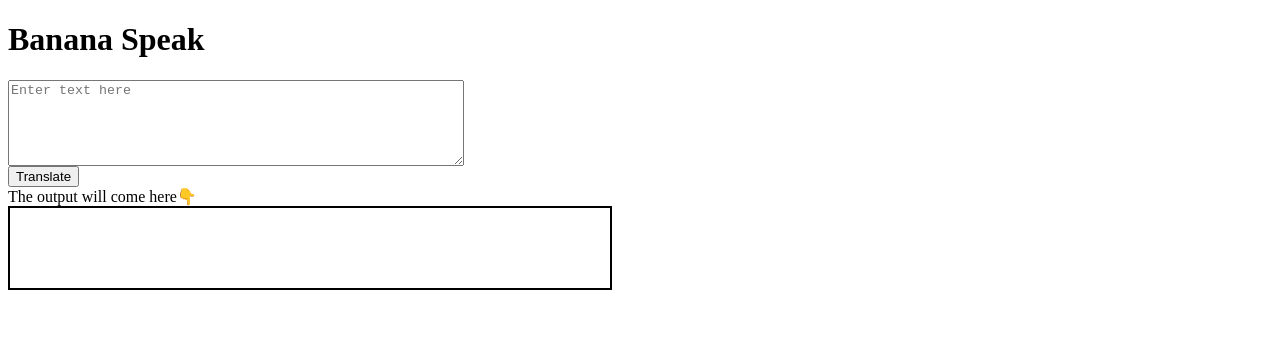
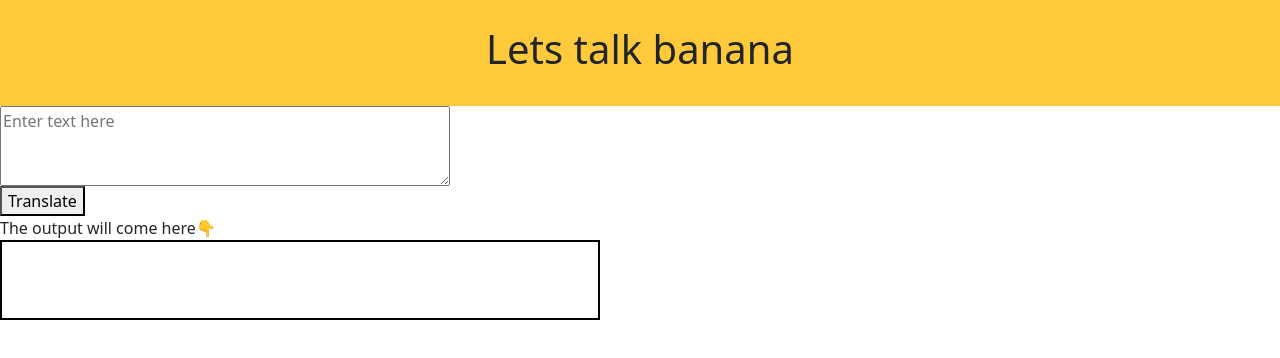
Before and after one commit to saloni23j/Minions-App, a plain HTML site: page index.html in a window 1280 px wide. Drawn offline with nearby package versions, Linux system fonts and the light colour scheme.

Commit message:
added navbar

```diff
--- a/index.html
+++ b/index.html
@@ -5,14 +5,21 @@
     <meta charset="UTF-8">
     <meta http-equiv="X-UA-Compatible" content="IE=edge">
     <meta name="viewport" content="width=device-width, initial-scale=1.0">
-    <title>Document</title>
+    <title>Banana Talk</title>
+    <link href="https://cdn.jsdelivr.net/npm/bootstrap@5.0.1/dist/css/bootstrap.min.css" rel="stylesheet"
+        integrity="sha384-+0n0xVW2eSR5OomGNYDnhzAbDsOXxcvSN1TPprVMTNDbiYZCxYbOOl7+AMvyTG2x" crossorigin="anonymous">
     <link href="styles.css" rel="stylesheet">
 
 </head>
 
 <body>
+    <!-- NAVIGATION -->
+    <nav>
+        <div class="container-fluid">
+          <h1 class = "head">Lets talk banana</h1>
+        </div>
+      </nav>
 
-    <h1>Banana Speak</h1>
     <textarea id="text-input" placeholder="Enter text here"></textarea>
 
     <button id="btn-translate">Translate</button>
@@ -20,7 +27,7 @@
     <div> The output will come here👇</div>
     <div id="output"></div>
 
-    <script src="app.js" type ="text/javascript"></script>
+    <script src="app.js" type="text/javascript"></script>
 
 </body>
 
--- a/styles.css
+++ b/styles.css
@@ -1,3 +1,17 @@
+
+:root{
+    --primary-color: #ffc93c;
+}
+/* NAVIGATION */
+.container-fluid{
+
+    background-color: var(--primary-color);
+    padding: 25px;
+}
+.head{
+    text-align: center;
+}
+
 #text-input{
     height : 10vh;
     width : 450px ;
```
